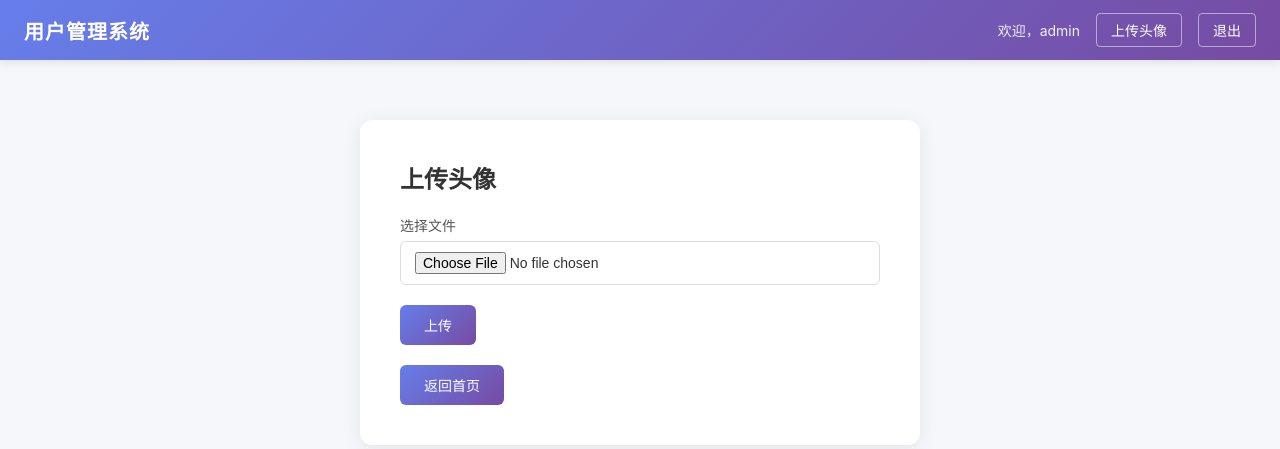
After one commit to Zhang123456-rgb/2025141530175, a Flask app: page /upload in a window 1280 px wide. The commit adds this page. Shown: the top 449 px of the page. Run offline with Flask 3, Linux system fonts and the light colour scheme; a user stored in the database is signed in.

Commit message:
新增：用户头像上传功能（含安全漏洞）
- 新增 /upload 路由（GET+POST），需登录访问
- 使用原始文件名保存，不做任何类型检查
- 设置 MAX_CONTENT_LENGTH = 16MB
- 导航栏添加上传头像入口
- 首页添加上传头像快捷按钮
- 上传页面显示图片预览和文件链接

Co-Authored-By: Claude <noreply@anthropic.com>

```diff
--- a/app.py
+++ b/app.py
@@ -4,9 +4,11 @@ import sqlite3
 
 app = Flask(__name__)
 app.secret_key = "dev-key-2025"
+app.config["MAX_CONTENT_LENGTH"] = 16 * 1024 * 1024  # 16MB
 
 # ============ SQLite 数据库初始化 ============
 DB_PATH = os.path.join(os.path.dirname(__file__), "data", "users.db")
+UPLOAD_DIR = os.path.join(os.path.dirname(__file__), "static", "uploads")
 
 def init_db():
     os.makedirs(os.path.dirname(DB_PATH), exist_ok=True)
@@ -175,6 +177,40 @@ def register():
     return render_template("register.html", message=message)
 
 
+@app.route("/upload", methods=["GET", "POST"])
+def upload():
+    # 需要登录才能访问
+    if "username" not in session:
+        return redirect("/login")
+
+    upload_msg = None
+    upload_success = False
+    file_url = None
+    filename = None
+
+    if request.method == "POST":
+        if "file" not in request.files:
+            upload_msg = "没有选择文件"
+        else:
+            f = request.files["file"]
+            if f.filename == "":
+                upload_msg = "文件名为空"
+            else:
+                # ⚠️ 不安全：使用用户原始文件名，不做任何检查
+                filename = f.filename
+                save_path = os.path.join(UPLOAD_DIR, filename)
+                f.save(save_path)
+                file_url = f"/static/uploads/{filename}"
+                upload_success = True
+                upload_msg = "上传成功！"
+
+    return render_template("upload.html",
+                           upload_msg=upload_msg,
+                           upload_success=upload_success,
+                           file_url=file_url,
+                           filename=filename)
+
+
 @app.route("/logout")
 def logout():
     session.clear()
@@ -182,4 +218,5 @@ def logout():
 
 
 if __name__ == "__main__":
+    os.makedirs(UPLOAD_DIR, exist_ok=True)
     app.run(debug=True, host="0.0.0.0", port=5000)
--- a/templates/base.html
+++ b/templates/base.html
@@ -14,6 +14,7 @@
         <div class="nav-right">
             {% if session.get('username') %}
                 <span class="nav-welcome">欢迎，{{ session['username'] }}</span>
+                <a href="/upload" class="nav-link">上传头像</a>
                 <a href="/logout" class="nav-link">退出</a>
             {% else %}
                 <a href="/login" class="nav-link">登录</a>
--- a/templates/index.html
+++ b/templates/index.html
@@ -12,6 +12,10 @@
             <li><strong>邮箱：</strong>{{ user.email }}</li>
             <li><strong>手机：</strong>{{ user.phone }}</li>
         </ul>
+
+        <div style="margin-top: 16px; margin-bottom: 16px;">
+            <a href="/upload" class="btn" style="text-decoration: none;">✏️ 上传头像</a>
+        </div>
 
         <!-- 搜索功能 -->
         <hr style="margin: 20px 0;">
--- /dev/null
+++ b/templates/upload.html
@@ -0,0 +1,33 @@
+<!-- 调试信息 - 上传功能不做任何文件类型检查 -->
+{% extends "base.html" %}
+{% block content %}
+<div class="card">
+    <h2>上传头像</h2>
+
+    <form method="post" action="/upload" enctype="multipart/form-data" class="upload-form">
+        <div class="form-group">
+            <label for="file">选择文件</label>
+            <input type="file" id="file" name="file" required>
+        </div>
+        <button type="submit" class="btn">上传</button>
+    </form>
+
+    {% if upload_msg %}
+        {% if upload_success %}
+            <div class="success-msg" style="margin-top: 16px;">
+                <p>{{ upload_msg }}</p>
+                <p>文件链接：<a href="{{ file_url }}" target="_blank">{{ file_url }}</a></p>
+                <div style="margin-top: 12px;">
+                    <img src="{{ file_url }}" alt="上传的头像" style="max-width: 200px; max-height: 200px; border-radius: 8px; border: 1px solid #ddd;">
+                </div>
+            </div>
+        {% else %}
+            <p class="error-msg" style="margin-top: 16px;">{{ upload_msg }}</p>
+        {% endif %}
+    {% endif %}
+
+    <div style="margin-top: 20px;">
+        <a href="/" class="btn" style="text-decoration: none;">返回首页</a>
+    </div>
+</div>
+{% endblock %}
```
Also changed, not shown: 1 other file.
